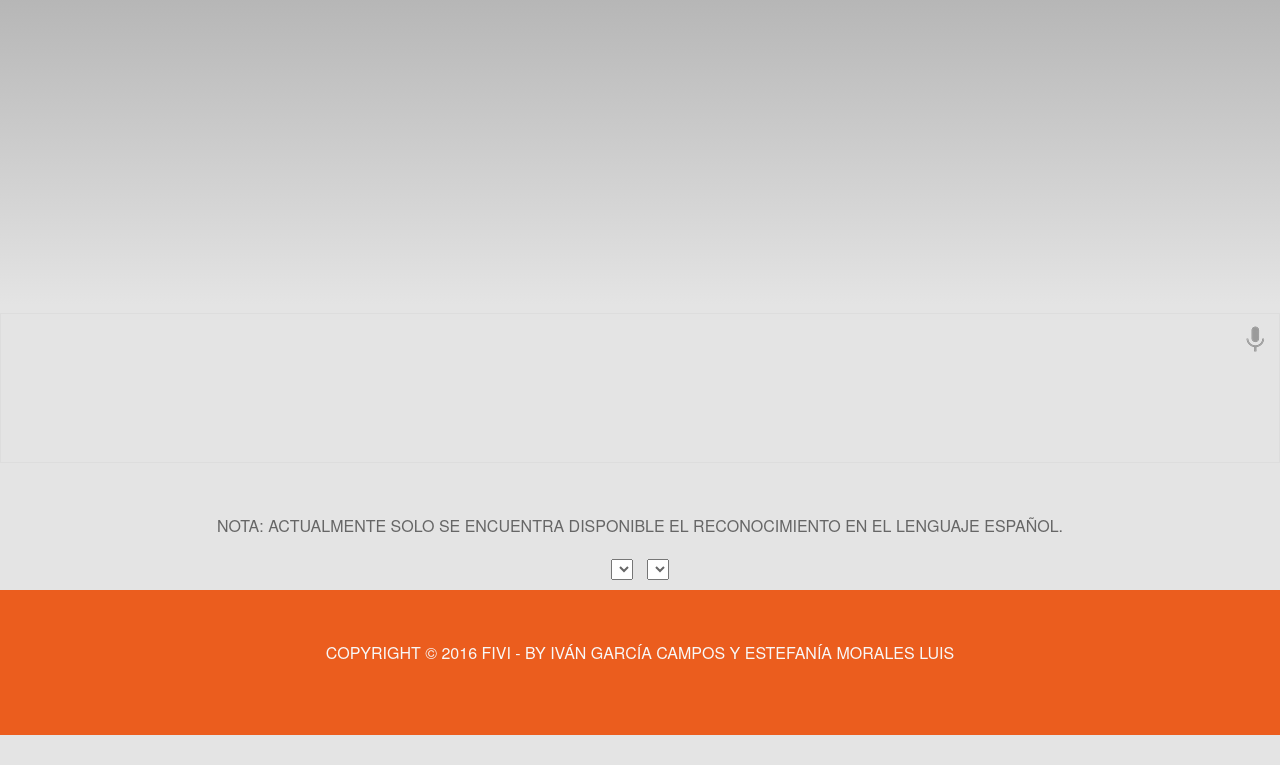
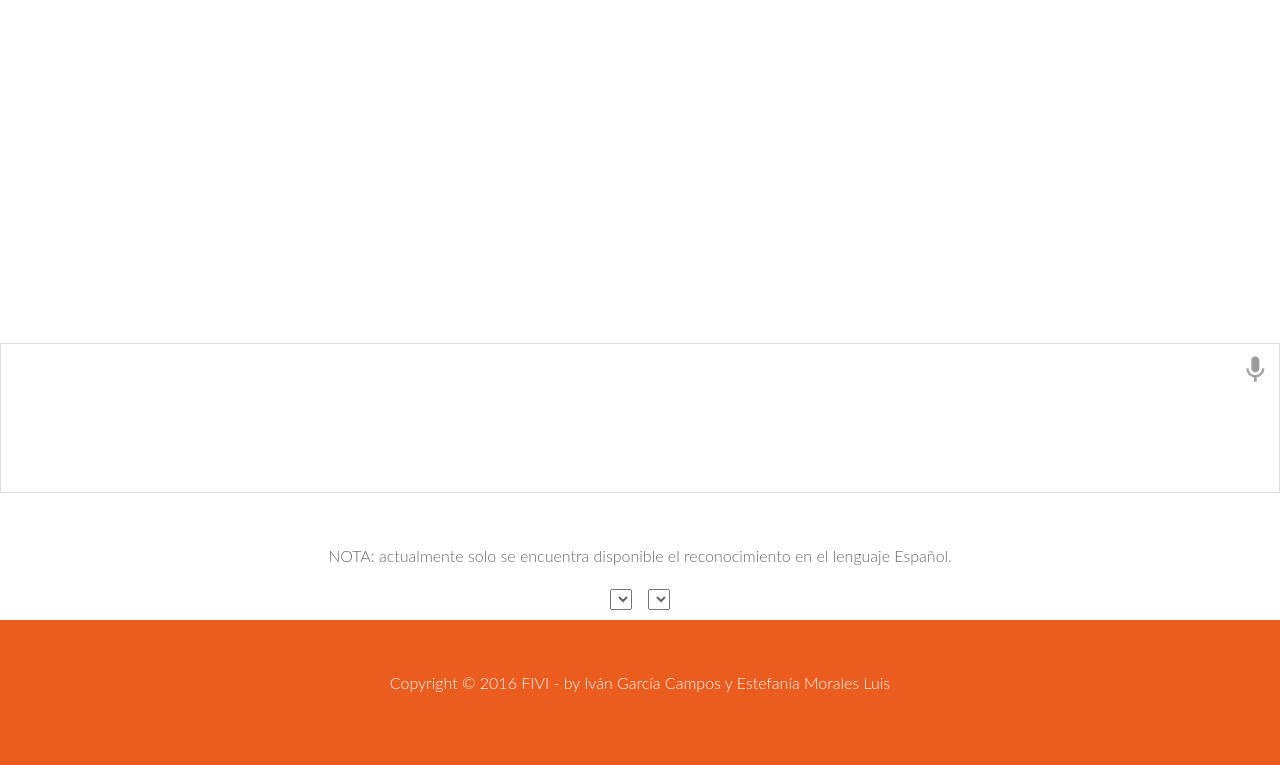
Before and after one commit to alu0100693737/FIVI-Application, a plain HTML site: page www/porvoz.html in a window 1280 px wide. Shown: the part 103-868 px from the top of the page. Before the commit the page ends 838 px from the top, so only its background shows below. Drawn offline with Linux system fonts and the light colour scheme.

Commit message:
Quitando un css anterior en porvoz.html

```diff
--- a/www/porvoz.html
+++ b/www/porvoz.html
@@ -17,7 +17,7 @@
         <meta name="format-detection" content="telephone=no">
         <meta name="msapplication-tap-highlight" content="no">
         <meta name="viewport" content="user-scalable=no, initial-scale=1, maximum-scale=1, minimum-scale=1, width=device-width">
-        <link rel="stylesheet" type="text/css" href="css/index.css">
+
 <style>
 
   .button {
```
